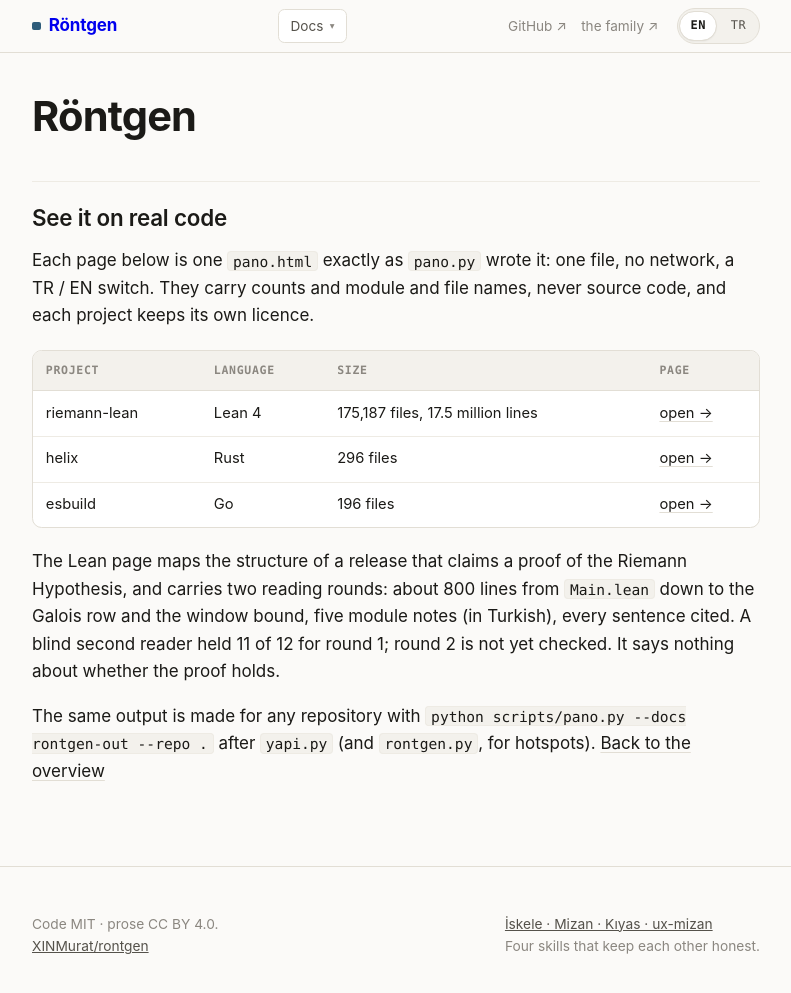
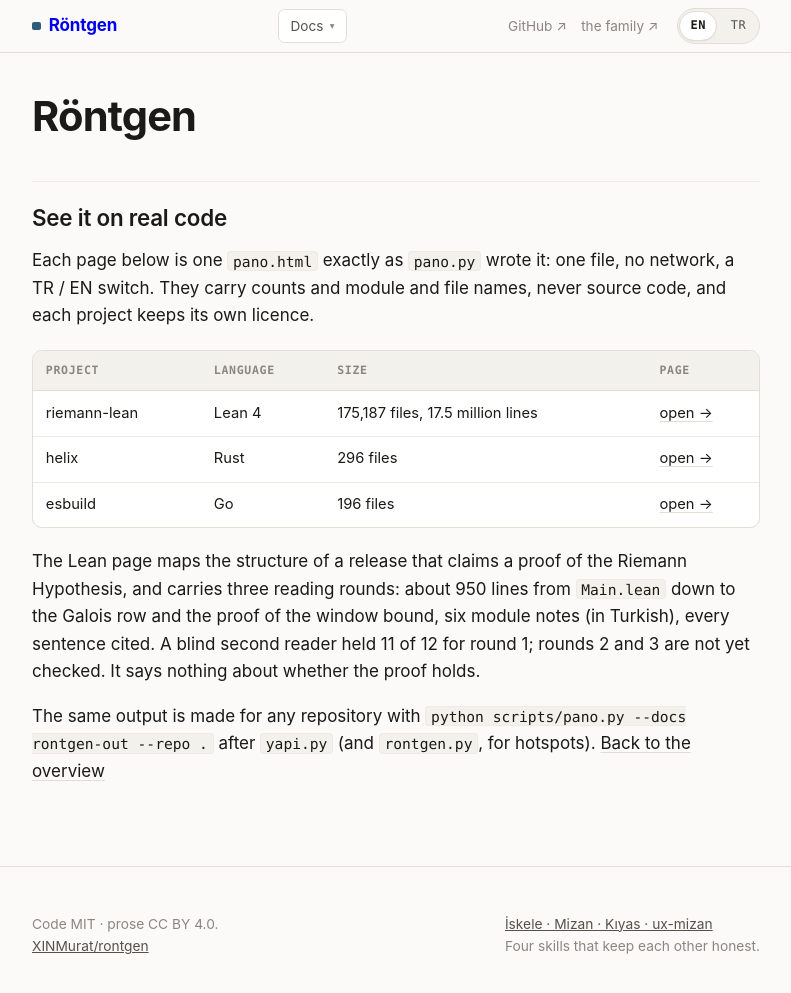
Before and after one commit to XINMurat/rontgen, a Jekyll site: the page built from docs/ornekler.md, in a window 1280 px wide and 1019 px high. Shown: the top 993 px of the window, without its empty margins (244-1035 px from the left). Built offline with Jekyll 4.4.1, drawn with Linux system fonts in a browser that asks for light colours.

Commit message:
ornekler: Lean ornegi uc okuma turuyla (VWin'in kaniti; yaklasik 950 satir, 6 modul notu)
Co-Authored-By: Claude Opus 5.5 <noreply@anthropic.com>

```diff
--- a/docs/ornekler.md
+++ b/docs/ornekler.md
@@ -18,9 +18,9 @@ counts and module and file names, never source code, and each project keeps its
 | helix | Rust | 296 files | [open →](ornekler/helix.html) |
 | esbuild | Go | 196 files | [open →](ornekler/esbuild.html) |
 
-The Lean page maps the structure of a release that claims a proof of the Riemann Hypothesis, and carries two reading
-rounds: about 800 lines from `Main.lean` down to the Galois row and the window bound, five module notes (in Turkish), every
-sentence cited. A blind second reader held 11 of 12 for round 1; round 2 is not yet checked. It says nothing about whether the proof holds.
+The Lean page maps the structure of a release that claims a proof of the Riemann Hypothesis, and carries three reading
+rounds: about 950 lines from `Main.lean` down to the Galois row and the proof of the window bound, six module notes (in
+Turkish), every sentence cited. A blind second reader held 11 of 12 for round 1; rounds 2 and 3 are not yet checked. It says nothing about whether the proof holds.
 
 The same output is made for any repository with `python scripts/pano.py --docs rontgen-out --repo .` after `yapi.py`
 (and `rontgen.py`, for hotspots). [Back to the overview](./)
@@ -40,9 +40,9 @@ modül ve dosya adları taşırlar, kaynak kod asla; her proje kendi lisansını
 | helix | Rust | 296 dosya | [aç →](ornekler/helix.html#tr) |
 | esbuild | Go | 196 dosya | [aç →](ornekler/esbuild.html#tr) |
 
-Lean sayfası, Riemann Hipotezi'nin bir ispatını iddia eden bir yayının yapısını haritalar ve iki okuma turunu taşır:
-`Main.lean`'den Galois satırına ve pencere sınırına inen yaklaşık 800 satır, beş modül notu, her cümle atıflı. Kör ikinci okuyucu
-tur 1'de 12'nin 11'ini doğruladı; tur 2 henüz denetlenmedi.
+Lean sayfası, Riemann Hipotezi'nin bir ispatını iddia eden bir yayının yapısını haritalar ve üç okuma turunu taşır:
+`Main.lean`'den Galois satırına ve pencere sınırının kanıtına inen yaklaşık 950 satır, altı modül notu, her cümle atıflı. Kör ikinci
+okuyucu tur 1'de 12'nin 11'ini doğruladı; tur 2 ve 3 henüz denetlenmedi.
 İspatın geçerli olup olmadığı hakkında bir şey söylemez.
 
 Aynı çıktı her depo için, `yapi.py`'den (sıcak noktalar için `rontgen.py`'den de) sonra
```
Also changed, not shown: docs/ornekler/riemann-lean.html (+1 -1 lines).
